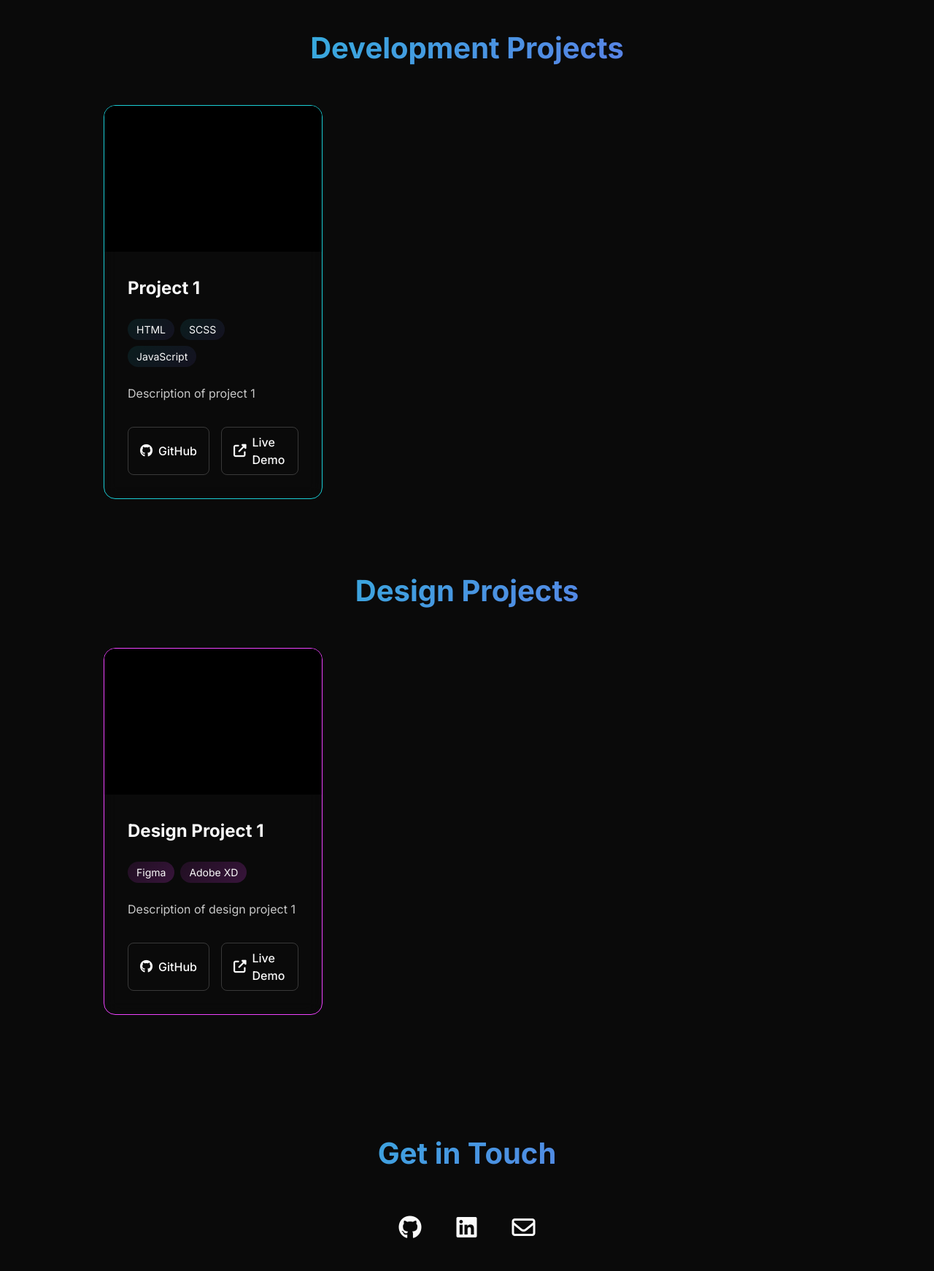
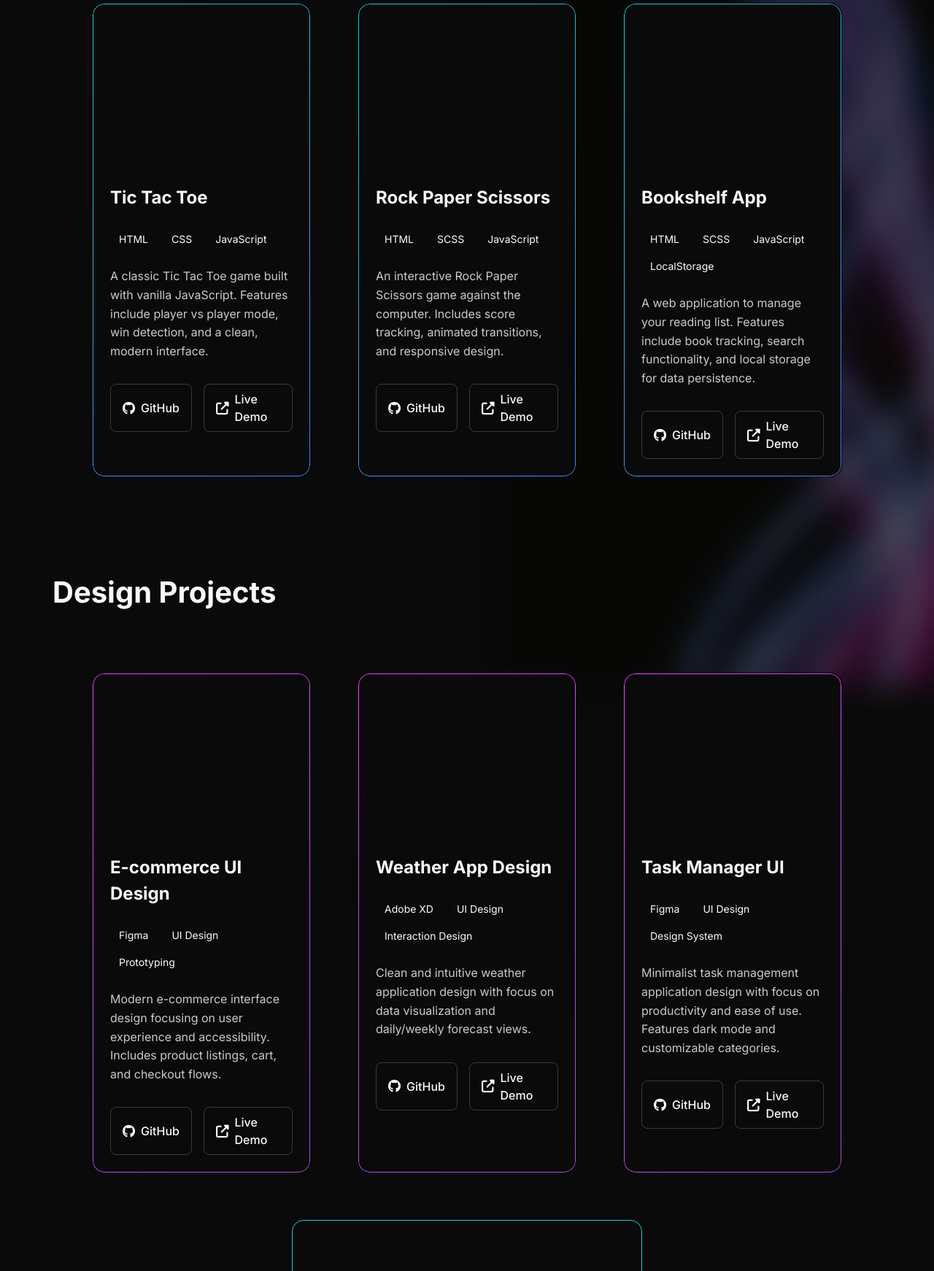
Before and after one commit to ro-olo/Portfolio, a plain HTML site: page index.html in a window 1280 px wide. Shown: the part 1058-2800 px from the top of the page at 73% size. Drawn offline with nearby package versions, Linux system fonts and the light colour scheme; files that its build step writes are made by us from their sources.

Commit message:
feat: add logo to nav and improve styling
- Added logo to navigation bar
- Updated nav background with gradient fade effect
- Adjusted nav padding and dimensions
- Updated contact section styling
- Fixed background images positioning

```diff
--- a/index.html
+++ b/index.html
@@ -11,9 +11,18 @@
     <title>Roberta Grancagnolo | Portfolio</title>
 </head>
 <body>
+    <div class="background">
+        <div class="background__image background__image--top">
+            <img src="assets/images/top-background.jpg" alt="">
+        </div>
+        <div class="background__image background__image--bottom">
+            <img src="assets/images/bottom-background.jpg" alt="">
+        </div>
+    </div>
+
     <nav class="nav">
         <div class="nav__logo">
-            <!-- Logo placeholder -->
+            <img src="assets/images/logo.png" alt="Logo">
         </div>
         <ul class="nav__menu">
             <li class="nav__item"><a href="#about" class="nav__link">About</a></li>
@@ -69,11 +78,32 @@
     </section>
 
     <footer class="footer">
-        <p class="footer__text">© <span id="year"></span> Roberta Grancagnolo</p>
+        <p class="footer__text"> 2023 Roberta Grancagnolo</p>
     </footer>
 
     <script>
         document.getElementById('year').textContent = new Date().getFullYear();
+
+        // Parallax effect
+        window.addEventListener('scroll', () => {
+            const scrolled = window.pageYOffset;
+            const topImage = document.querySelector('.background__image--top');
+            const bottomImage = document.querySelector('.background__image--bottom');
+
+            // Muovi l'immagine superiore con un leggero parallax
+            const topImageStartPosition = window.innerHeight * 1.2; // 120vh in pixels
+            if (scrolled > topImageStartPosition) {
+                const delta = scrolled - topImageStartPosition;
+                topImage.style.transform = `translateX(-50%) rotate(30deg) translateY(${delta * 0.1}px)`;
+            }
+
+            // Muovi l'immagine inferiore con un effetto parallax più pronunciato
+            const bottomImageStartPosition = document.documentElement.scrollHeight - window.innerHeight * 2;
+            if (scrolled > bottomImageStartPosition) {
+                const delta = scrolled - bottomImageStartPosition;
+                bottomImage.style.transform = `translateX(-50%) translateY(${delta * 0.2}px)`;
+            }
+        });
     </script>
     <script src="script.js"></script>
 </body>
--- a/script.js
+++ b/script.js
@@ -1,24 +1,52 @@
 const projects = {
     dev: [
         {
-            title: "Project 1",
-            description: "Description of project 1",
+            title: "Tic Tac Toe",
+            description: "A classic Tic Tac Toe game built with vanilla JavaScript. Features include player vs player mode, win detection, and a clean, modern interface.",
+            tech: ["HTML", "CSS", "JavaScript"],
+            github: "#",
+            live: "#"
+        },
+        {
+            title: "Rock Paper Scissors",
+            description: "An interactive Rock Paper Scissors game against the computer. Includes score tracking, animated transitions, and responsive design.",
             tech: ["HTML", "SCSS", "JavaScript"],
             github: "#",
             live: "#"
         },
-        // Add more dev projects here
+        {
+            title: "Bookshelf App",
+            description: "A web application to manage your reading list. Features include book tracking, search functionality, and local storage for data persistence.",
+            tech: ["HTML", "SCSS", "JavaScript", "LocalStorage"],
+            github: "#",
+            live: "#"
+        }
     ],
     design: [
         {
-            title: "Design Project 1",
-            description: "Description of design project 1",
-            tech: ["Figma", "Adobe XD"],
+            title: "E-commerce UI Design",
+            description: "Modern e-commerce interface design focusing on user experience and accessibility. Includes product listings, cart, and checkout flows.",
+            tech: ["Figma", "UI Design", "Prototyping"],
             github: "#",
             live: "#",
             isDesign: true
         },
-        // Add more design projects here
+        {
+            title: "Weather App Design",
+            description: "Clean and intuitive weather application design with focus on data visualization and daily/weekly forecast views.",
+            tech: ["Adobe XD", "UI Design", "Interaction Design"],
+            github: "#",
+            live: "#",
+            isDesign: true
+        },
+        {
+            title: "Task Manager UI",
+            description: "Minimalist task management application design with focus on productivity and ease of use. Features dark mode and customizable categories.",
+            tech: ["Figma", "UI Design", "Design System"],
+            github: "#",
+            live: "#",
+            isDesign: true
+        }
     ]
 };
 
--- a/styles/abstracts/_variables.scss
+++ b/styles/abstracts/_variables.scss
@@ -5,6 +5,10 @@ $accent-color-start: #1ACDD5;
 $accent-color-end: #7560EE;
 $design-accent: #EF42FF;
 $card-bg: rgba($background-color, 0.8);
+
+// Card Gradients
+$dev-gradient: linear-gradient(135deg, #1ACDD5 0%, #4B7BF5 100%);
+$design-gradient: linear-gradient(135deg, #EF42FF 0%, #9B51E0 100%);
 
 // Typography
 $font-primary: 'Inter', sans-serif;
@@ -24,6 +28,3 @@ $blur-effect: blur(10px);
 $transition-base: all 0.3s ease;
 $transition-fast: all 0.2s ease;
 $transition-slow: all 0.4s ease;
-
-// Gradients
-$gradient-border: linear-gradient(135deg, $accent-color-start, $accent-color-end);
--- /dev/null
+++ b/styles/base/_background.scss
@@ -0,0 +1,29 @@
+@use '../abstracts' as *;
+
+.background {
+  &__image {
+    position: fixed;
+    opacity: 0.4;
+    will-change: transform;
+    pointer-events: none;
+    filter: blur(20px);
+
+    &--top {
+      width: 800px;
+      height: 800px;
+      right: -200px;
+      top: 100vh;
+      z-index: -1;
+      background: $accent-color-start;
+    }
+
+    &--bottom {
+      width: 1000px;
+      height: 1000px;
+      left: -300px;
+      bottom: 0;
+      z-index: -1;
+      background: $design-accent;
+    }
+  }
+}
--- a/styles/components/_cards.scss
+++ b/styles/components/_cards.scss
@@ -1,41 +1,36 @@
 @use '../abstracts' as *;
 
 .project-card {
-  background: $card-bg;
+  background: $background-color;
   backdrop-filter: $blur-effect;
-  border: 1px solid $accent-color-start;
   border-radius: 1rem;
   overflow: hidden;
   position: relative;
   transition: $transition-base;
+  border: 1px solid transparent;
+  padding: 1.5rem;
 
-  &--design {
-    border-color: $design-accent;
+  &::before {
+    content: '';
+    position: absolute;
+    inset: 0;
+    border-radius: inherit;
+    padding: 1px;
+    background: $dev-gradient;
+    -webkit-mask:
+      linear-gradient(#fff 0 0) content-box,
+      linear-gradient(#fff 0 0);
+    -webkit-mask-composite: xor;
+    mask-composite: exclude;
+    pointer-events: none;
+  }
 
-    .project-card__tech span {
-      background: linear-gradient(135deg, rgba($design-accent, 0.1), rgba($design-accent, 0.2));
-    }
+  &--design::before {
+    background: $design-gradient;
   }
 
   &:hover {
     transform: translateY(-5px);
-  }
-
-  &__image {
-    width: 100%;
-    height: 200px;
-    overflow: hidden;
-    background: #000;
-  }
-
-  &__image-placeholder {
-    width: 100%;
-    height: 100%;
-    background: #000;
-  }
-
-  &__content {
-    padding: 2rem;
   }
 
   &__title {
@@ -52,11 +47,10 @@
 
     span {
       padding: 0.25rem 0.75rem;
-      background: linear-gradient(135deg, rgba($accent-color-start, 0.1), rgba($accent-color-end, 0.1));
+      background: rgba($background-color, 0.3);
       border-radius: 1rem;
       font-size: $font-size-xs;
       color: $text-color;
-      transition: $transition-fast;
     }
   }
 
@@ -71,4 +65,19 @@
     display: flex;
     gap: 1rem;
   }
+
+  &__image {
+    width: 100%;
+    height: 200px;
+    margin-bottom: 1.5rem;
+    border-radius: 0.5rem;
+    overflow: hidden;
+    background: rgba($background-color, 0.3);
+
+    img {
+      width: 100%;
+      height: 100%;
+      object-fit: cover;
+    }
+  }
 }
--- /dev/null
+++ b/styles/components/_contact.scss
@@ -0,0 +1,66 @@
+@use '../abstracts' as *;
+
+.contact {
+  margin: 0 auto;
+  padding: 8rem 2rem;
+  display: flex;
+  flex-direction: column;
+  align-items: center;
+  justify-content: center;
+  position: relative;
+  border-radius: 1rem;
+  border: 1px solid $accent-color-start;
+  width: 30rem;
+  height: 20rem;
+  background-color: $card-bg;
+
+  &__title {
+    font-size: $font-size-2xl;
+    color: $text-color;
+    margin-bottom: 3rem;
+  }
+
+  &__links {
+    display: flex;
+    justify-content: center;
+    gap: 2rem;
+  }
+
+  &__link {
+    width: 60px;
+    height: 60px;
+    display: flex;
+    align-items: center;
+    justify-content: center;
+    border-radius: 50%;
+    background: $background-color;
+    backdrop-filter: $blur-effect;
+    border: 1px solid transparent;
+    transition: $transition-base;
+    position: relative;
+
+    &::before {
+      content: '';
+      position: absolute;
+      inset: 0;
+      border-radius: inherit;
+      padding: 1px;
+      background: $dev-gradient;
+      -webkit-mask:
+        linear-gradient(#fff 0 0) content-box,
+        linear-gradient(#fff 0 0);
+      -webkit-mask-composite: xor;
+      mask-composite: exclude;
+      pointer-events: none;
+    }
+
+    i {
+      font-size: 1.5rem;
+      color: $text-color;
+    }
+
+    &:hover {
+      transform: translateY(-5px);
+    }
+  }
+}
--- a/styles/layout/_footer.scss
+++ b/styles/layout/_footer.scss
@@ -1,45 +1,11 @@
 @use '../abstracts' as *;
-
-.contact {
-  padding: 6rem 2rem;
-  text-align: center;
-
-  &__title {
-    font-size: 2.5rem;
-    background: $gradient-border;
-    -webkit-background-clip: text;
-    -webkit-text-fill-color: transparent;
-    margin-bottom: 3rem;
-  }
-
-  &__links {
-    display: flex;
-    justify-content: center;
-    gap: 3rem;
-  }
-
-  &__link {
-    font-size: 2rem;
-    color: $text-color;
-    transition: $transition-base;
-
-    &:hover {
-      background: $gradient-border;
-      -webkit-background-clip: text;
-      -webkit-text-fill-color: transparent;
-      transform: translateY(-3px);
-    }
-  }
-}
 
 .footer {
   padding: 2rem;
   text-align: center;
-  @include glass-effect;
 
   &__text {
-    color: $text-color;
-    opacity: 0.8;
-    font-size: 0.875rem;
+    color: rgba($text-color, 0.6);
+    font-size: $font-size-sm;
   }
 }
--- a/styles/layout/_grid.scss
+++ b/styles/layout/_grid.scss
@@ -3,8 +3,11 @@
 .projects {
   display: flex;
   flex-direction: column;
-  gap: 6rem;
+  gap: 8rem;
+  max-width: 1200px;
+  margin: 0 auto;
   padding: 4rem 2rem;
+  position: relative;
 
   &__section {
     display: flex;
@@ -14,16 +17,15 @@
 
   &__title {
     font-size: $font-size-2xl;
-    background: $gradient-border;
-    -webkit-background-clip: text;
-    -webkit-text-fill-color: transparent;
-    text-align: center;
+    color: $text-color;
+    text-align: left;
+    margin-bottom: 2rem;
   }
 
   &__grid {
     display: grid;
     grid-template-columns: repeat(3, minmax(0, 300px));
-    gap: 3rem;
+    gap: 4rem;
     justify-content: center;
   }
 }
--- a/styles/layout/_hero.scss
+++ b/styles/layout/_hero.scss
@@ -1,14 +1,14 @@
 @use '../abstracts' as *;
 
 .hero {
-  min-height: 60vh;
   display: flex;
   align-items: center;
-  justify-content: center;
   padding: 4rem 2rem;
+  position: relative;
 
   &__content {
-    text-align: center;
+    max-width: 800px;
+    margin: 0 auto;
   }
 
   &__name {
@@ -19,8 +19,38 @@
 
   &__profession {
     font-size: $font-size-xl;
-    background: $gradient-border;
+    background: $dev-gradient;
     -webkit-background-clip: text;
     -webkit-text-fill-color: transparent;
+    margin-bottom: 2rem;
+  }
+
+  &__image {
+    width: 150px;
+    height: 150px;
+    border-radius: 50%;
+    overflow: hidden;
+    margin-bottom: 2rem;
+    border: 2px solid;
+    border-image: $dev-gradient 1;
+
+    img {
+      width: 100%;
+      height: 100%;
+      object-fit: cover;
+    }
+  }
+
+  &__text {
+    max-width: 600px;
+    margin: 0 auto;
+    text-align: center;
+    color: rgba($text-color, 0.9);
+    font-size: $font-size-md;
+    line-height: 1.6;
+
+    p:not(:last-child) {
+      margin-bottom: 1rem;
+    }
   }
 }
--- /dev/null
+++ b/styles/layout/_main.scss
@@ -0,0 +1,16 @@
+@use '../abstracts' as *;
+
+body {
+  background: $background-color;
+  color: $text-color;
+  font-family: $font-primary;
+  line-height: 1.5;
+  min-height: 100vh;
+  overflow-x: hidden;
+}
+
+.container {
+  max-width: 1200px;
+  margin: 0 auto;
+  padding: 0 2rem;
+}
--- a/styles/main.scss
+++ b/styles/main.scss
@@ -2,6 +2,7 @@
 
 // Base
 @use 'base/reset';
+@use 'base/background';
 
 // Layout
 @use 'layout';
@@ -10,3 +11,4 @@
 @use 'components/navigation';
 @use 'components/buttons';
 @use 'components/cards';
+@use 'components/contact';
```
Also changed, not shown: styles/components/_navigation.scss (+40 -5 lines), assets/images/logo.png (added), assets/images/top-background.jpg (added), 1 other file.
